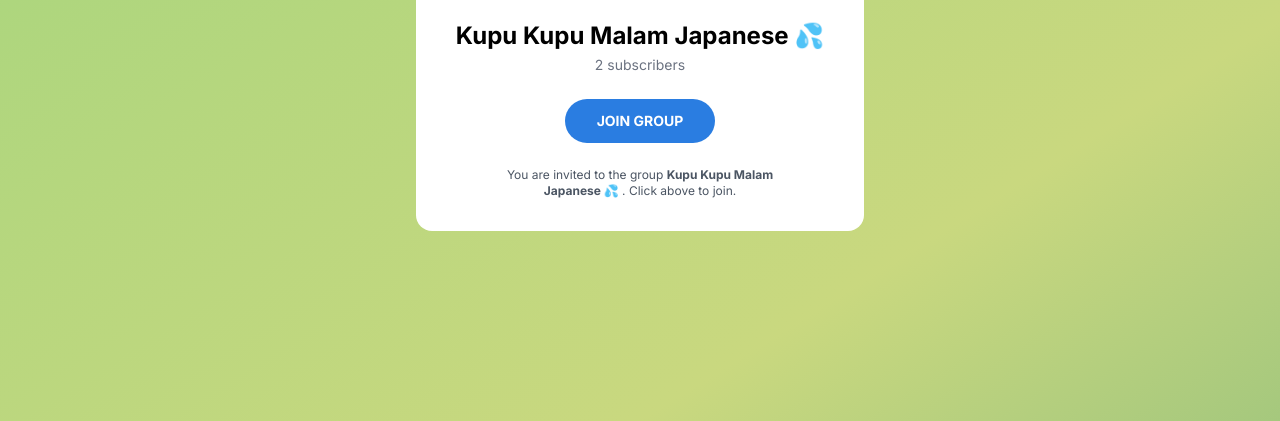
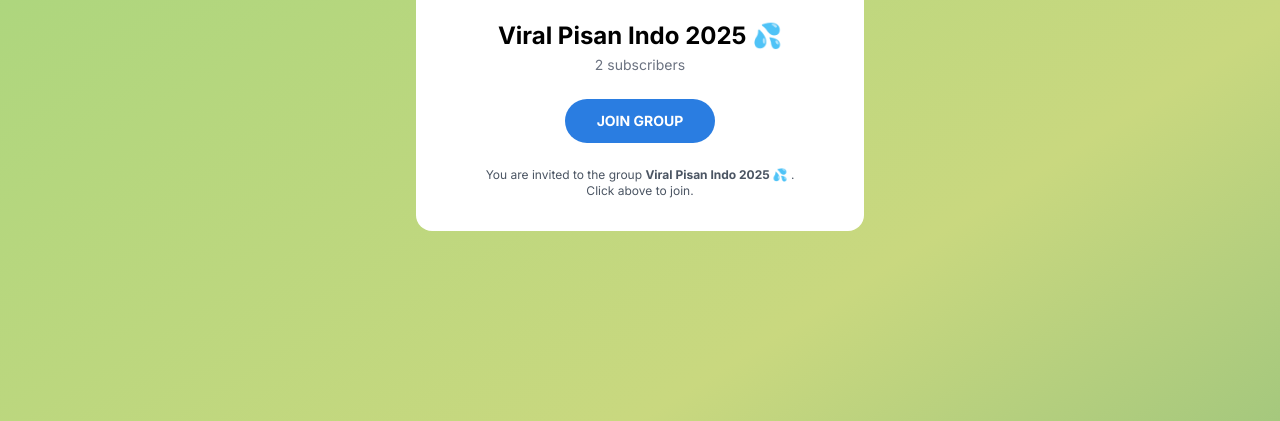
Before and after one commit to bangdit28/tele-grup-2, a plain HTML site: page index.html in a window 1280 px wide. Shown: the part 379-800 px from the top of the page. Drawn offline with nearby package versions, Linux system fonts and the light colour scheme.

Commit message:
Update index.html

```diff
--- a/index.html
+++ b/index.html
@@ -31,7 +31,7 @@
    <div class="bg-white rounded-2xl max-w-md w-full p-8 flex flex-col items-center text-center">
     <img alt="Green circular logo with white stylized letters KJ" class="w-30 h-30 rounded-full mb-6" height="120" src="https://storage.googleapis.com/a1aa/image/a2a0b001-a551-4edd-75b7-5d79ef45dc65.jpg" width="120"/>
     <h1 class="text-2xl font-extrabold leading-tight">
-     Kupu Kupu Malam Japanese
+     Viral Pisan Indo 2025
      <span class="inline-block">
       💦
      </span>
@@ -45,7 +45,7 @@
     <p class="text-gray-600 text-xs max-w-xs select-text">
      You are invited to the group
      <strong>
-      Kupu Kupu Malam Japanese
+      Viral Pisan Indo 2025
      </strong>
      <span>
       💦
```
